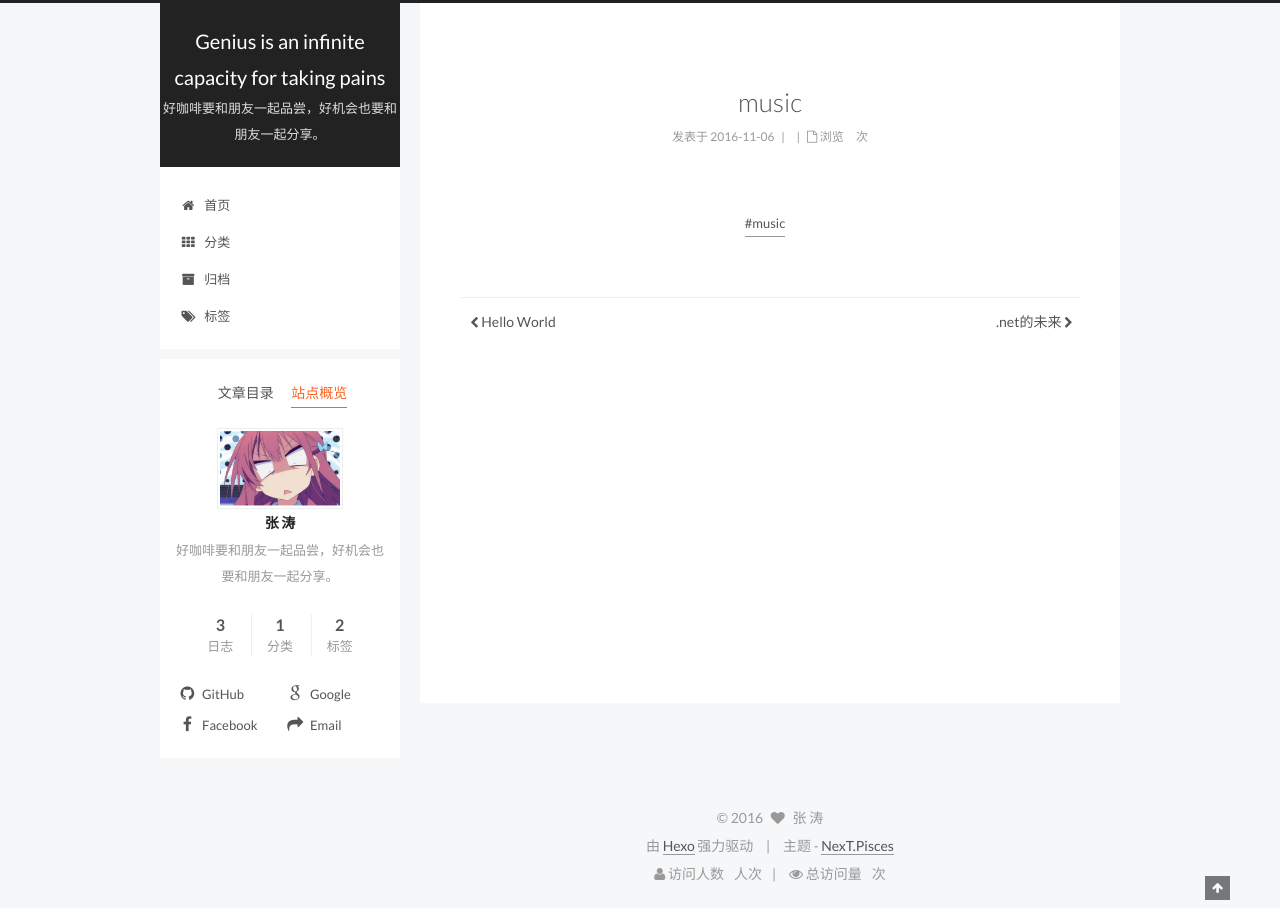
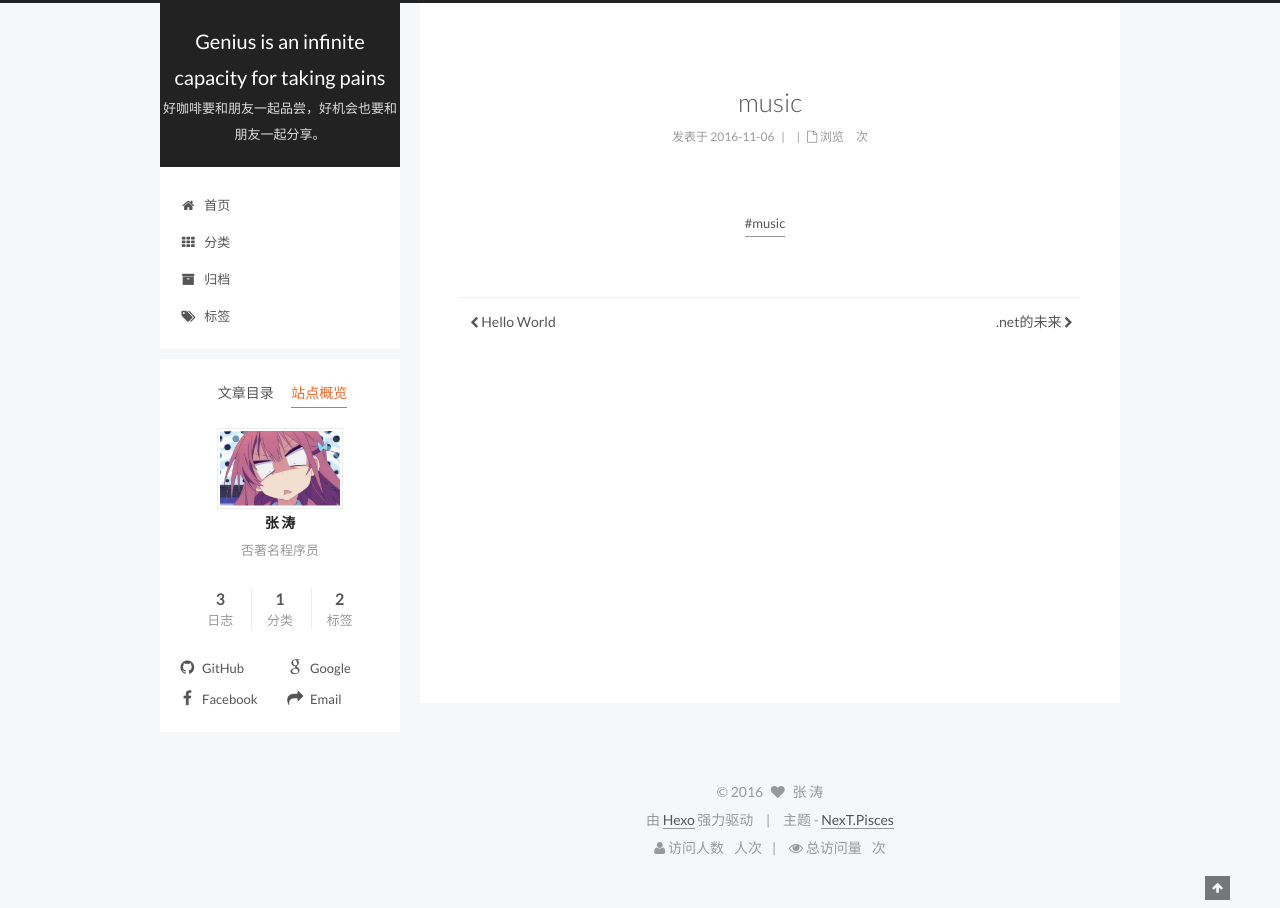
Before and after one commit to AllenZhangTao/AllenZhangTao.github.io, a plain HTML site: page 2016/11/06/music/index.html in a window 1280 px wide. Both pictures are taken after a click on the item "站点概览". After the commit the page ends 882 px from the top, so only its background shows below. Drawn offline with nearby package versions, Linux system fonts and the light colour scheme; some packages are replaced by stand-ins of ours; a script that the page names is missing.

Commit message:
Site updated: 2016-11-06 20:28:55

```diff
--- a/2016/11/06/music/index.html
+++ b/2016/11/06/music/index.html
@@ -84,16 +84,16 @@
 
 
 
-<meta name="description" content="好咖啡要和朋友一起品尝，好机会也要和朋友一起分享。">
+<meta name="description" content="否著名程序员">
 <meta property="og:type" content="article">
 <meta property="og:title" content="music">
 <meta property="og:url" content="http://yoursite.com/2016/11/06/music/index.html">
 <meta property="og:site_name" content="Genius is an infinite capacity for taking pains">
-<meta property="og:description" content="好咖啡要和朋友一起品尝，好机会也要和朋友一起分享。">
+<meta property="og:description" content="否著名程序员">
 <meta property="og:updated_time" content="2016-11-06T09:34:35.818Z">
 <meta name="twitter:card" content="summary">
 <meta name="twitter:title" content="music">
-<meta name="twitter:description" content="好咖啡要和朋友一起品尝，好机会也要和朋友一起分享。">
+<meta name="twitter:description" content="否著名程序员">
 
 
 
@@ -407,7 +407,7 @@
                src="/images/allen.jpg"
                alt="张 涛" />
           <p class="site-author-name" itemprop="name">张 涛</p>
-          <p class="site-description motion-element" itemprop="description">好咖啡要和朋友一起品尝，好机会也要和朋友一起分享。</p>
+          <p class="site-description motion-element" itemprop="description">否著名程序员</p>
         </div>
         <nav class="site-state motion-element">
           <div class="site-state-item site-state-posts">
--- a/css/main.css
+++ b/css/main.css
@@ -1564,7 +1564,7 @@ pre .javascript .function {
   width: 4px;
   height: 4px;
   border-radius: 50%;
-  background: #a4852b;
+  background: #ff4;
 }
 .links-of-blogroll {
   font-size: 13px;
```
Also changed, not shown: 2016/11/06/hello-world/index.html (+1 -1 lines), 2016/11/06/net/index.html (+1 -1 lines), archives/2016/11/index.html (+4 -4 lines), archives/2016/index.html (+4 -4 lines), archives/index.html (+4 -4 lines), categories/index.html (+4 -4 lines), categories/net/index.html (+4 -4 lines), home/index.html (+4 -4 lines), index.html (+4 -4 lines), tags/index.html (+4 -4 lines), tags/music/index.html (+4 -4 lines), tags/net/index.html (+4 -4 lines).
